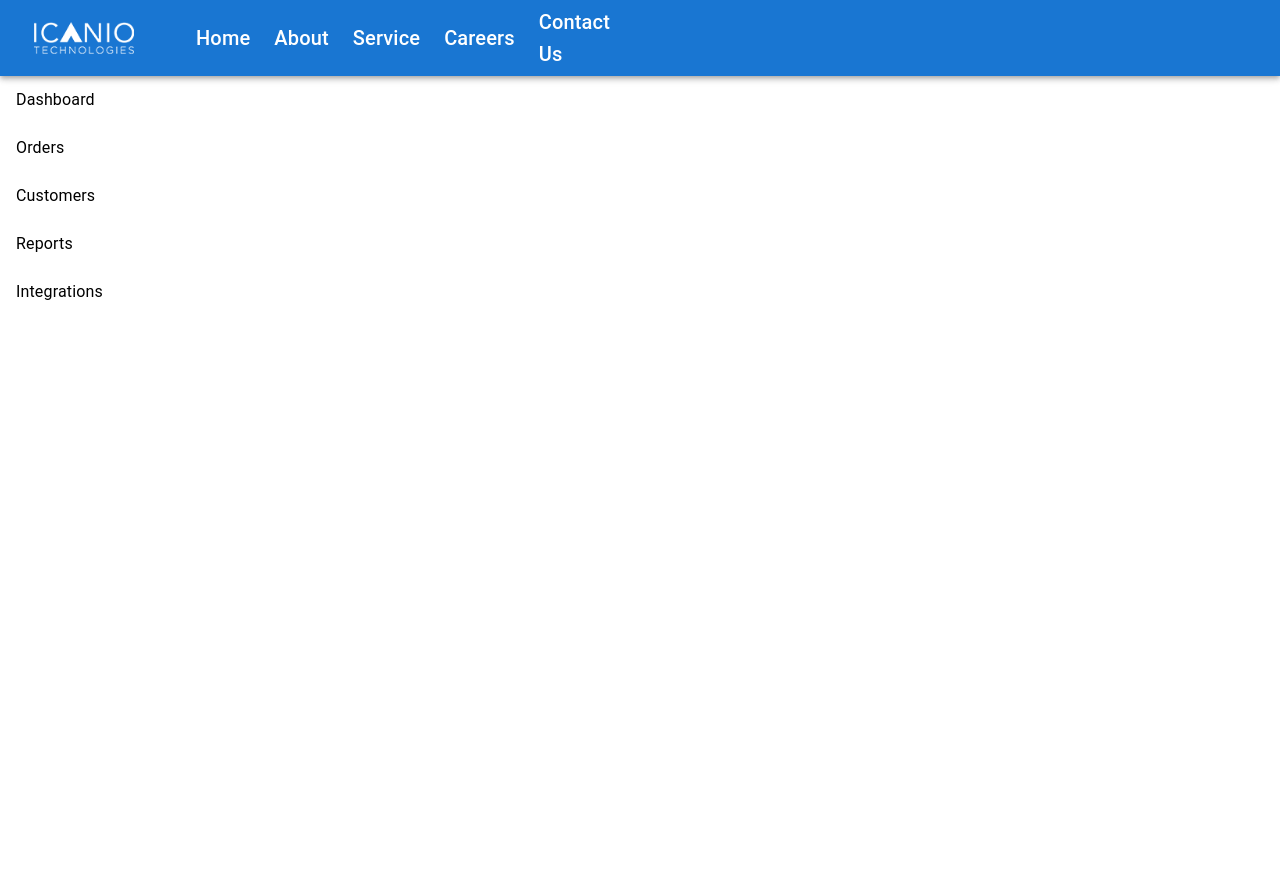
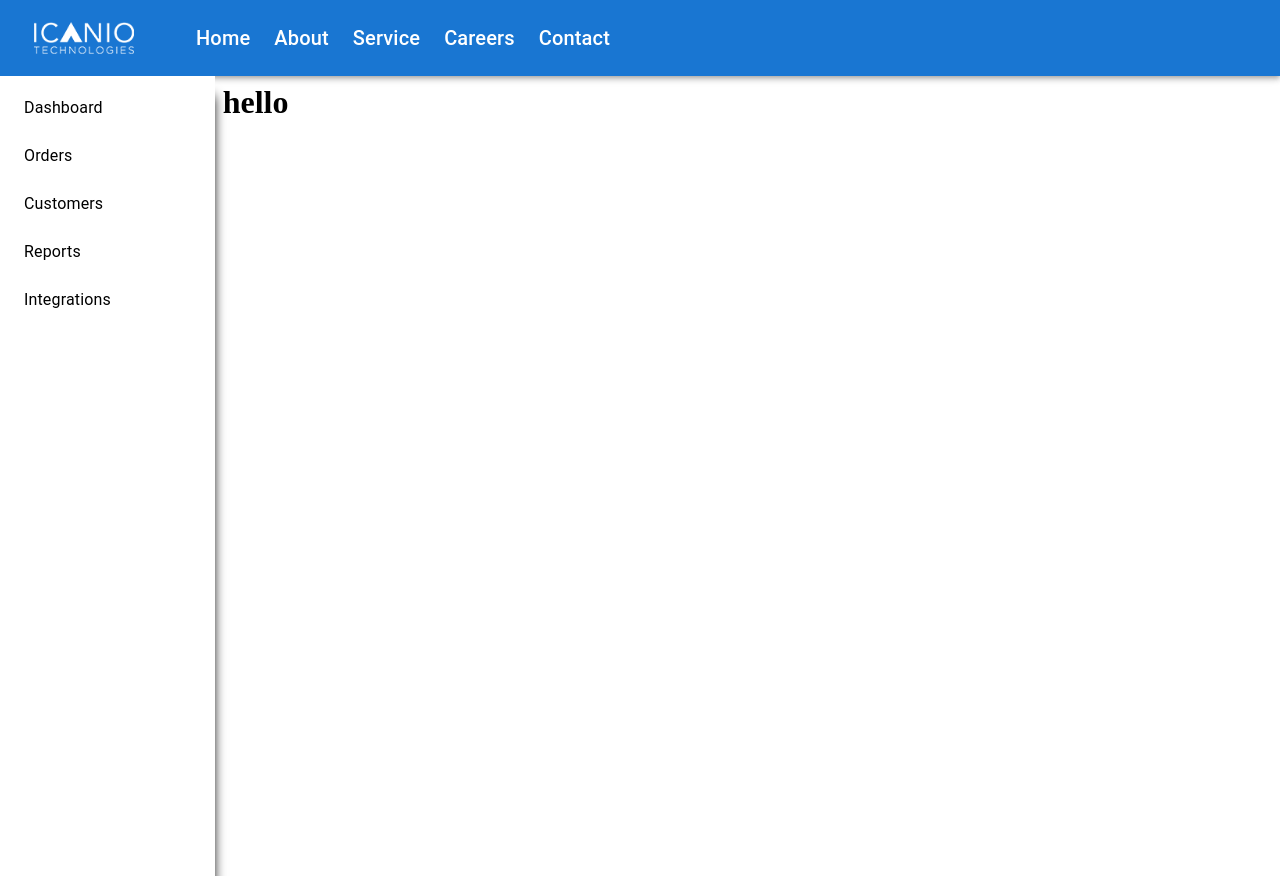
Before and after one commit to kanthan2000/Job-Application, a React (Create React App) app: page / in a window 1280 px wide. Shown: the top 876 px of the page. Before the commit the page ends 800 px from the top, so only its background shows below. Built offline with nearby package versions, Linux system fonts and the light colour scheme.

Commit message:
update dashboard

```diff
--- /dev/null
+++ b/src/components/admin/Dashboard.js
@@ -0,0 +1,11 @@
+
+ const Dashboard =() =>{
+    return(
+         <>
+         <div>
+             <h1>hello</h1>
+         </div>
+         </>
+     )
+ }
+ export default Dashboard;
--- a/src/components/admin/LeftNav.js
+++ b/src/components/admin/LeftNav.js
@@ -2,13 +2,15 @@ import * as React from 'react';
 import ListItemButton from '@mui/material/ListItemButton';
 import ListItemText from '@mui/material/ListItemText';
 import { Grid } from '@mui/material';
+import Dashboard from './Dashboard';
+const LeftNav = ()=>{
 
-const LeftNav = ()=>{
+
     return(
         <>
         <div >
-            <Grid container spacing={1}>
-               <Grid item xs={8}>
+            <Grid container spacing={1} sx={{height:"100vh",margin:"0"}}>
+               <Grid item xs={2} sx={{backgroundColor:"white",boxShadow:"-1px 20px 11px 0px"}}>
                <ListItemButton>
 
             <ListItemText primary="Dashboard" />
@@ -30,8 +32,8 @@ const LeftNav = ()=>{
             <ListItemText primary="Integrations" />
         </ListItemButton>
             </Grid>
-            <Grid item xs={4}>
-
+            <Grid item xs={10} >
+           <Dashboard />
            </Grid>
            </Grid>
 
--- a/src/components/admin/navbar.js
+++ b/src/components/admin/navbar.js
@@ -51,7 +51,7 @@ const Navbar = (props) =>{
                 Careers
                 </Typography>
                 <Typography variant="h6" component="div" sx={{ marginLeft: "1.5rem",cursor:'pointer'}}>
-                Contact Us
+                Contact
                 </Typography>
                 <Button color="inherit" sx={{marginLeft: "50rem"}}>
                     <img src={profile} width="50" />
```
Also changed, not shown: src/components/admin/Nav_item/About.js (added, +10 -0 lines), src/components/admin/Nav_item/Contact.js (added, +10 -0 lines), src/components/admin/Nav_item/home.js (added, +10 -0 lines).
